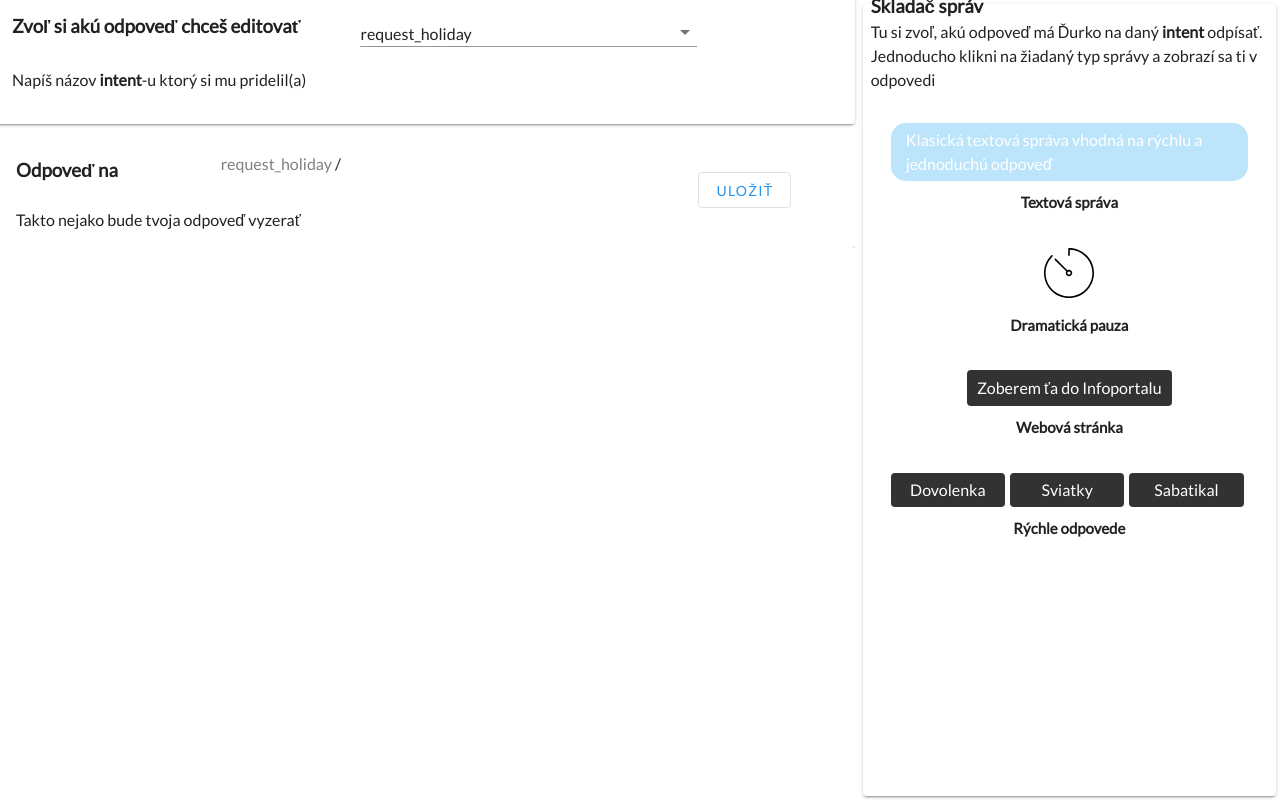
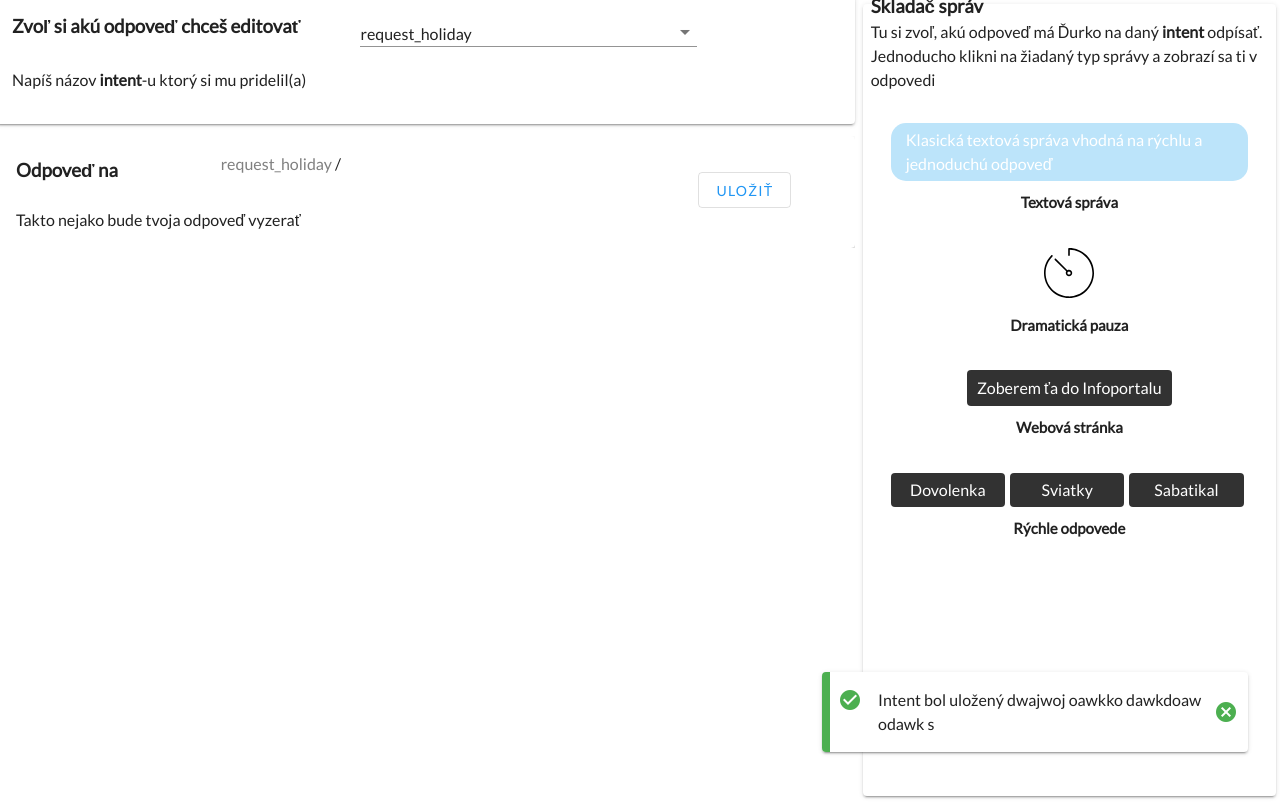
Before and after one commit to viktorvesely/durko-chatbot, a Vue app in the folder builder/: page / in a window 1280 px wide. Both pictures are taken after a click on the button "ULOŽIŤ". Built offline with nearby package versions, Linux system fonts and the light colour scheme; a small style sheet from the web is missing.

Commit message:
alerts + redirects

```diff
--- a/builder/src/App.vue
+++ b/builder/src/App.vue
@@ -1,5 +1,7 @@
 <template>
   <v-app id="root">
+    <Alerts></Alerts>
+
     <v-container fluid class="pa-2 d-flex align-stretch" style="height:100%">
       <v-row>
         <v-col cols="8" class="pa-0">
@@ -18,7 +20,14 @@
                 v-model="currentResponse"
                 style="max-height: 100%"
               >
-                <Answer v-for="(response, index) in responses" :breadCrumbs="breadCrumbs" :index="index" :parent="index === 0 ? null : names[index - 1]" :name="names[index]" :isIntent="index === 0" :key="names[index]"></Answer>
+                <Answer
+                  v-for="(response, index) in responses"
+                  :breadCrumbs="breadCrumbs"
+                  :index="index"
+                  :name="names[index]"
+                  :isIntent="index === 0"
+                  :key="names[index]"
+                  ></Answer>
               </v-carousel>
             </v-col>
           </v-row>
@@ -36,6 +45,7 @@ import Search from "./components/Search.vue"
 import Builder from "./components/BuilderBar.vue"
 import Answer from "./components/Answer.vue"
 import PBus from './shared/PBus.js'
+import Alerts from "./components/Alerts.vue"
 
 import { Bus } from "./shared/Bus.js";
 
@@ -43,9 +53,10 @@ export default {
   name: "App",
 
   components: {
-    Search: Search,
+    "Search": Search,
     "b-bar": Builder,
-    Answer: Answer
+    "Answer": Answer,
+    "Alerts": Alerts
   },
   created() {
     Bus.$on("loadIntent", intent => {
@@ -60,16 +71,29 @@ export default {
       this.currentResponse = 0;
     });
 
+    Bus.$on("redirect", index => {
+        let deleteNum = (this.responses.length -1) - index;
+
+        this.responses.splice(index + 1, deleteNum);
+        this.names.splice(index + 1, deleteNum);
+        this.breadCrumbs.splice(index + 1, deleteNum);
+        this.pBuses.splice(index + 1, deleteNum);
+        this.currentResponse = index;
+
+        // Resume dialog
+        this.pBuses[this.pBuses.length - 1].$emit("resume", false);
+    });
+
     Bus.$on("removeLast", () => {
       let index = this.responses.length - 1;
-      this.responses.splice(index, 1);
-      this.names.splice(index, 1);
-      this.breadCrumbs.splice(index, 1);
-      this.pBuses.splice(index, 1);
+      this.responses.pop();
+      this.names.pop();
+      this.breadCrumbs.pop();
+      this.pBuses.pop();
       this.currentResponse--;
 
       // Resume dialog
-      this.pBuses[this.pBuses.length - 1].$emit("resumeDialog");
+      this.pBuses[this.pBuses.length - 1].$emit("resume", true);
 
     });
 
--- /dev/null
+++ b/builder/src/components/Alerts.vue
@@ -0,0 +1,64 @@
+<template>
+    <v-container class="alerts">
+                <v-alert
+                v-for="alert in alerts" :key="alert.key"
+                :type="alert.type"
+                 transition="scale-transition"
+                 :value="alert.value"
+                 elevation="2"
+                 colored-border
+                 dismissible
+                 border="left"
+                 >
+                    {{ alert.msg }}
+                </v-alert>
+    </v-container>
+</template>
+<script>
+import { Bus } from '../shared/Bus.js'
+
+function generateHexString(length) {
+  var ret = "";
+  while (ret.length < length) {
+    ret += Math.random().toString(16).substring(2);
+  }
+  return ret.substring(0,length);
+}
+
+export default {
+    data() {
+        return {
+            alerts: []
+        }
+    },
+    created() {
+        Bus.$on("newAlert", alert => {
+            alert.key = generateHexString(5);
+            alert.value = true;
+            this.alerts.push(alert);
+            const that = this;
+            window.setTimeout(()=> {
+
+                for (let i = 0; i < that.alerts.length; i++) {
+                    if (alert.key == that.alerts[i].key) {
+                        that.alerts[i].value = false;
+                        that.alerts.splice(i, 1);
+                        return;
+                    }
+                }
+
+            }, 5000);
+        });
+    }
+}
+</script>
+<style lang="scss" scoped>
+.alerts {
+    position: absolute;
+    max-width: 450px;
+    bottom: 20px;
+    right: 20px;
+    z-index: 999;
+}
+
+</style>
--- a/builder/src/components/Answer.vue
+++ b/builder/src/components/Answer.vue
@@ -1,5 +1,8 @@
 <template>
-    <v-carousel-item>
+    <v-carousel-item
+        reverse-transition="scale-transition"
+        transition="scale-transition"
+    >
         <v-card class="pl-5 pt-5 pb-0 pr-5 align-self-stretch" :ref="`answerView:${breadCrumbs}`" width="100%" elevation="2" height="100%">
         <v-row dense no-gutters>
             <v-col lg="3">
@@ -97,7 +100,7 @@ export default {
             currentIndex: -1,
             pausedDialog: false,
             pBus: null,
-            parentPBus: null
+            saved: true
         }
     },
     created() {
@@ -130,6 +133,16 @@ export default {
     },
     methods: {
         redirect(index) {
+            if (index === -1) return;
+            let response = true;
+
+            if (!this.saved) {
+                response = window.confirm("Naozaj chceš odísť? Máš tu ešte neuložené zmeny");
+            }
+
+            if (response) {
+                Bus.$emit("redirect", index);
+            }
 
         },
         loadResponse() {
@@ -147,19 +160,26 @@ export default {
             this.dialog = false;
             this.pauseDialog = true;
         },
-        resumeDialog() {
-            if (this.pauseDialog) this.dialog = true;
+        resume(continueDialog) {
+            if (continueDialog && this.pauseDialog) {
+                this.dialog = true;
+            }
             this.pauseDialog = false;
         },
         saveResponse() {
             if (!this.isIntent) {
                 Database.savePostback(this.name, this.response).then(() => {
                      Bus.$emit("removeLast");
+                     this.saved = true;
                      // TODO add save notification
                 });
             } else {
                 Database.saveResponse(this.name, this.response).then(() => {
-                    // TODO add save notification
+                    Bus.$emit("newAlert", {
+                        type: "success",
+                        msg: "Intent bol uložený dwajwoj oawkko dawkdoaw odawk s"
+                    });
+                    this.saved = true;
                 });
             }
         },
@@ -179,9 +199,11 @@ export default {
             this.$set(this.response, this.currentIndex, msg);
         },
         removeElement(index) {
+            this.saved = false;
             this.response.splice(index, 1);
         },
         addResponse(type) {
+            this.saved = false;
             let response = {
                 type: type,
                 key: generateHexString(5)
```
